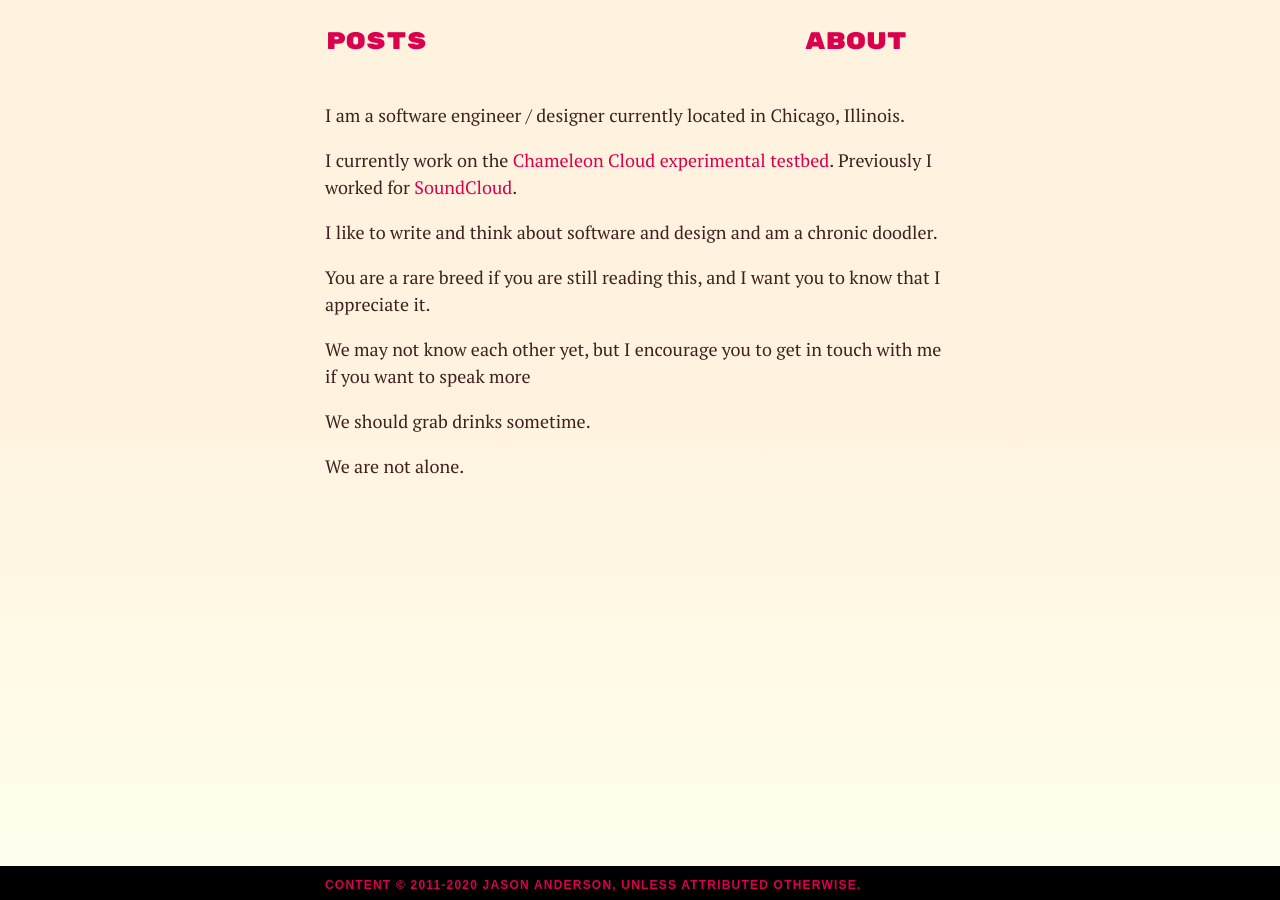
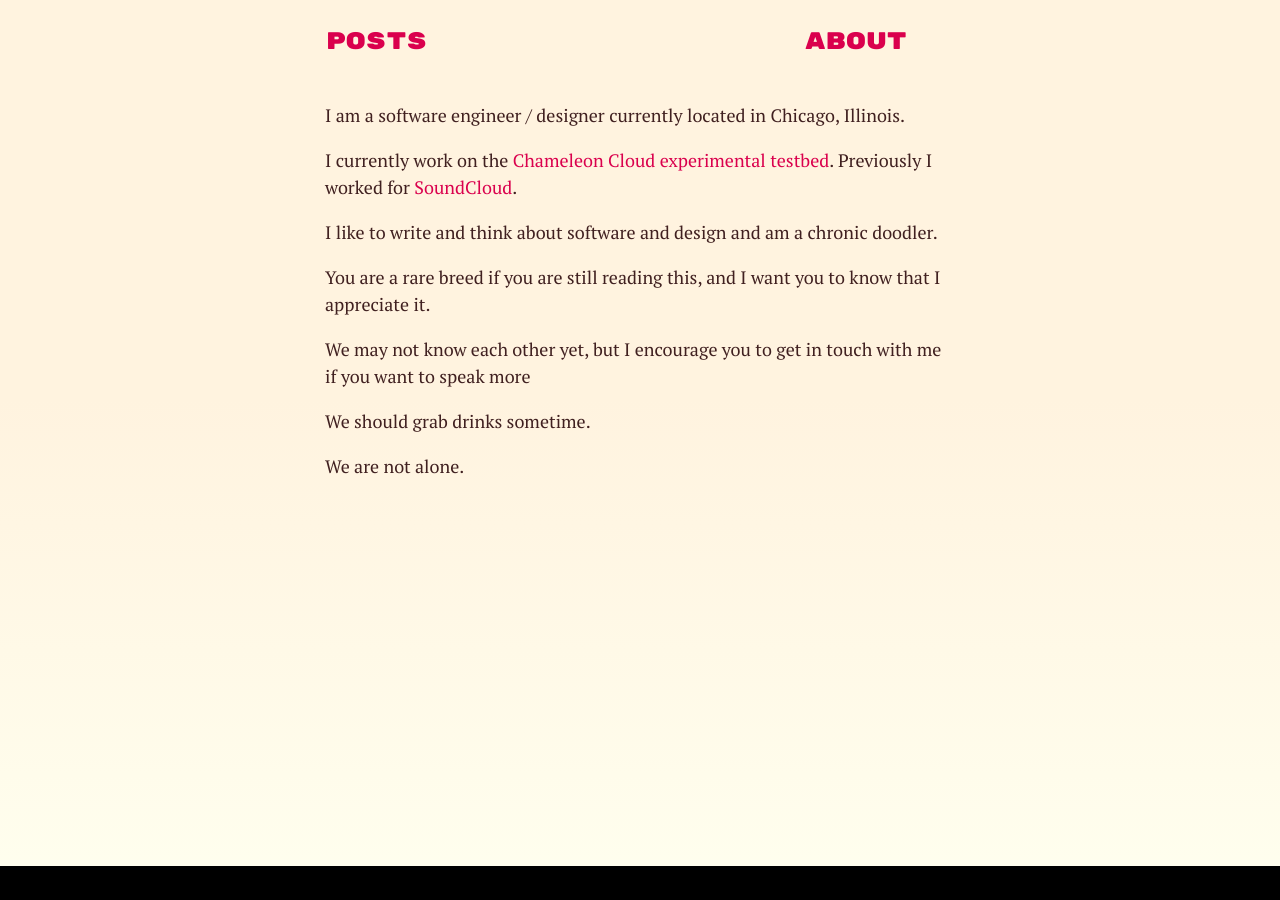
Before and after one commit to diurnalist/diurnal.st, a Jekyll site: the page built from about.html, in a window 1280 px wide. Built offline with Jekyll 4.4.1, drawn with Linux system fonts in a browser that asks for light colours.

Commit message:
Remove footer

```diff
--- a/_layouts/default.html
+++ b/_layouts/default.html
@@ -23,7 +23,7 @@
 
   <footer id="footer">
     <div class="content-wrap">
-      <small>Content &copy; 2011-{{ site.time | date: '%Y' }} Jason Anderson, unless attributed otherwise.</small>
+      <small>&nbsp;</small>
     </div>
   </footer>
 
```
